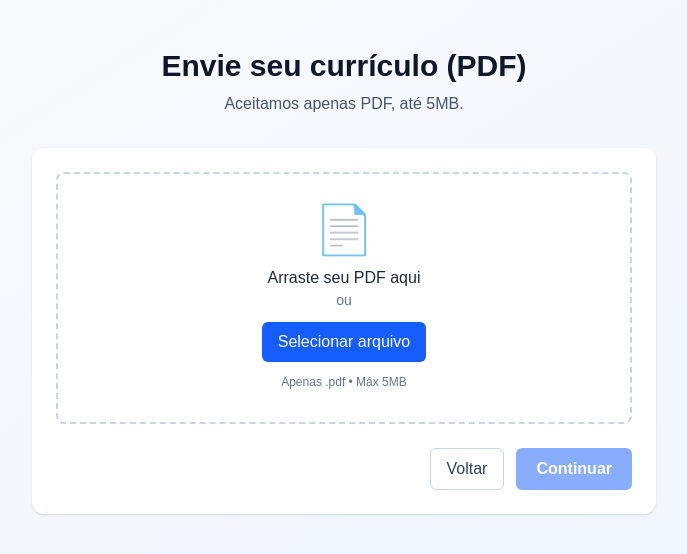
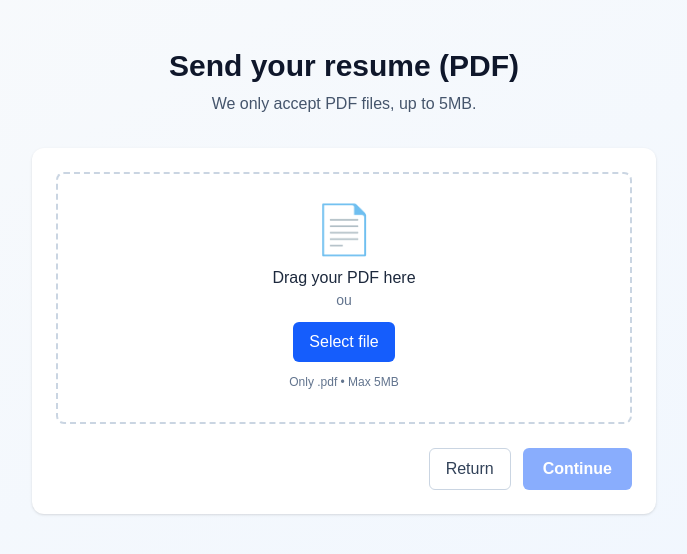
Before and after one commit to saviobatista/vitae, a Next.js app: page /app/upload in a window 1280 px wide. Shown: the top 554 px of the page, without its empty margins (296-983 px from the left). Built offline with nearby package versions, Linux system fonts and the light colour scheme.

Commit message:
feat(2): internationalization string

```diff
--- a/src/app/app/builder/page.tsx
+++ b/src/app/app/builder/page.tsx
@@ -27,10 +27,10 @@ export default function BuilderPage() {
           Builder
         </h1>
         <p className="mt-3 text-slate-700 dark:text-slate-300">
-          Arquivo recebido: <strong>{file.name}</strong> • {sizeMB} MB
+          File received: <strong>{file.name}</strong> • {sizeMB} MB
         </p>
         <p className="mt-2 text-slate-600 dark:text-slate-400">
-          Remodelação do PDF aqui posteriormente
+          PDF remodeling here later
         </p>
       </div>
     </main>
--- a/src/app/app/upload/_components/Dropzone.tsx
+++ b/src/app/app/upload/_components/Dropzone.tsx
@@ -44,7 +44,7 @@ export default function Dropzone({
       />
       <div className="text-5xl mb-3">📄</div>
       <p className="font-medium text-slate-800 dark:text-slate-200">
-        Arraste seu PDF aqui
+        Drag your PDF here
       </p>
       <p className="text-sm text-slate-500 dark:text-slate-400">ou</p>
       <button
@@ -52,10 +52,10 @@ export default function Dropzone({
         onClick={pick}
         className="mt-3 rounded-md bg-blue-600 px-4 py-2 font-medium text-white hover:bg-blue-700"
       >
-        Selecionar arquivo
+        Select file
       </button>
       <p className="mt-3 text-xs text-slate-500 dark:text-slate-400">
-        Apenas .pdf • Máx 5MB
+        Only .pdf • Max 5MB
       </p>
     </div>
   );
--- a/src/app/app/upload/_components/SelectedFileCard.tsx
+++ b/src/app/app/upload/_components/SelectedFileCard.tsx
@@ -20,7 +20,7 @@ export default function SelectedFileCard({
         onClick={onClear}
         className="rounded-md border border-slate-300 px-3 py-1.5 text-sm font-medium text-slate-700 hover:bg-slate-100 dark:border-slate-600 dark:text-slate-300 dark:hover:bg-slate-700"
       >
-        Remover
+        Remove
       </button>
     </div>
   );
--- a/src/app/app/upload/page.tsx
+++ b/src/app/app/upload/page.tsx
@@ -41,10 +41,10 @@ export default function UploadPage() {
       <div className="container mx-auto max-w-2xl px-6 py-12">
         <header className="mb-8 text-center">
           <h1 className="text-3xl font-bold text-slate-900 dark:text-slate-100">
-            Envie seu currículo (PDF)
+            Send your resume (PDF)
           </h1>
           <p className="mt-2 text-slate-600 dark:text-slate-400">
-            Aceitamos apenas PDF, até{" "}
+            We only accept PDF files, up to{" "}
             {(MAX_FILE_BYTES / (1024 * 1024)).toFixed(0)}MB.
           </p>
         </header>
@@ -68,14 +68,14 @@ export default function UploadPage() {
               onClick={() => router.back()}
               className="rounded-md border border-slate-300 px-4 py-2 text-slate-700 hover:bg-slate-100 dark:border-slate-600 dark:text-slate-300 dark:hover:bg-slate-700"
             >
-              Voltar
+              Return
             </button>
             <button
               type="submit"
               disabled={!file || errors.length > 0}
               className="rounded-md bg-blue-600 px-5 py-2 font-semibold text-white enabled:hover:bg-blue-700 disabled:opacity-50 disabled:cursor-not-allowed"
             >
-              Continuar
+              Continue
             </button>
           </div>
         </form>
```
